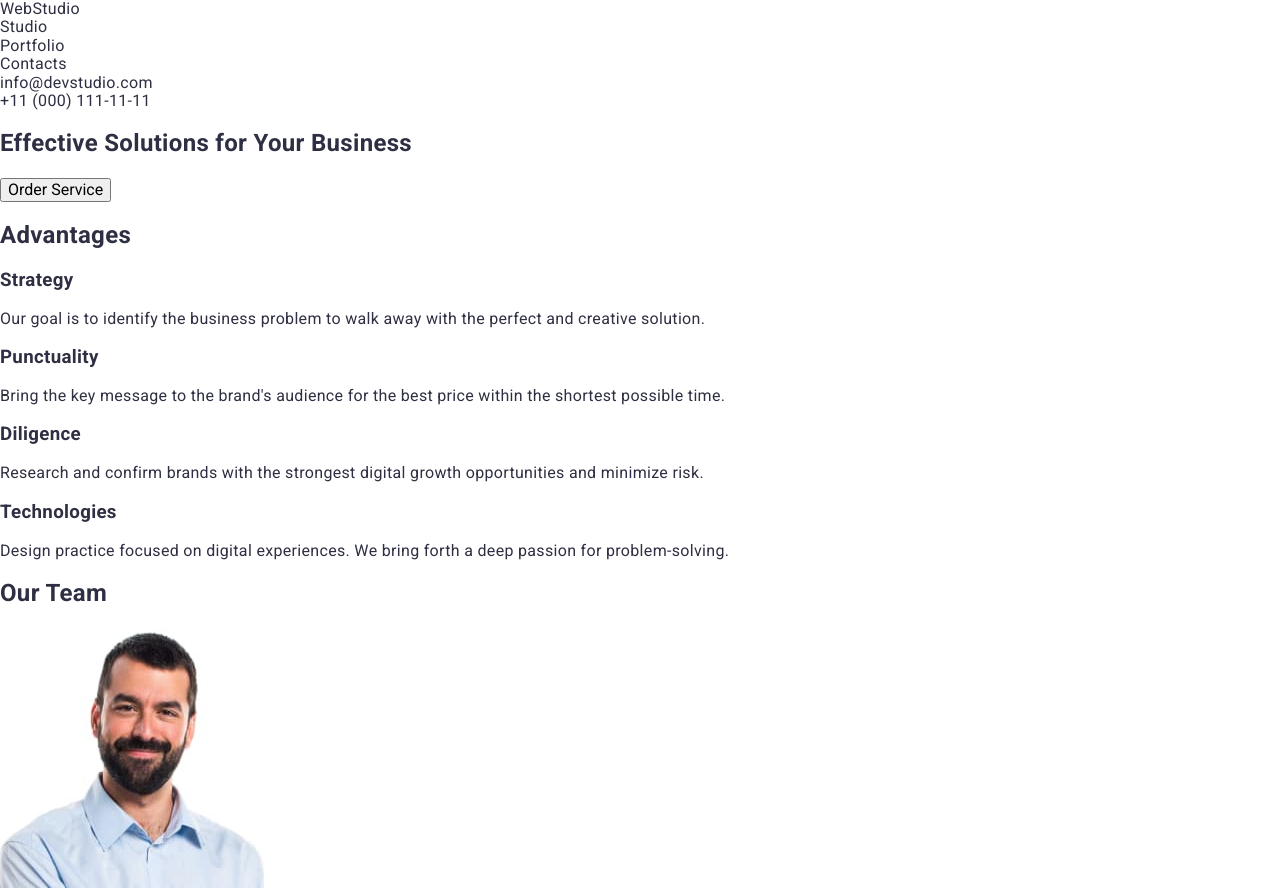
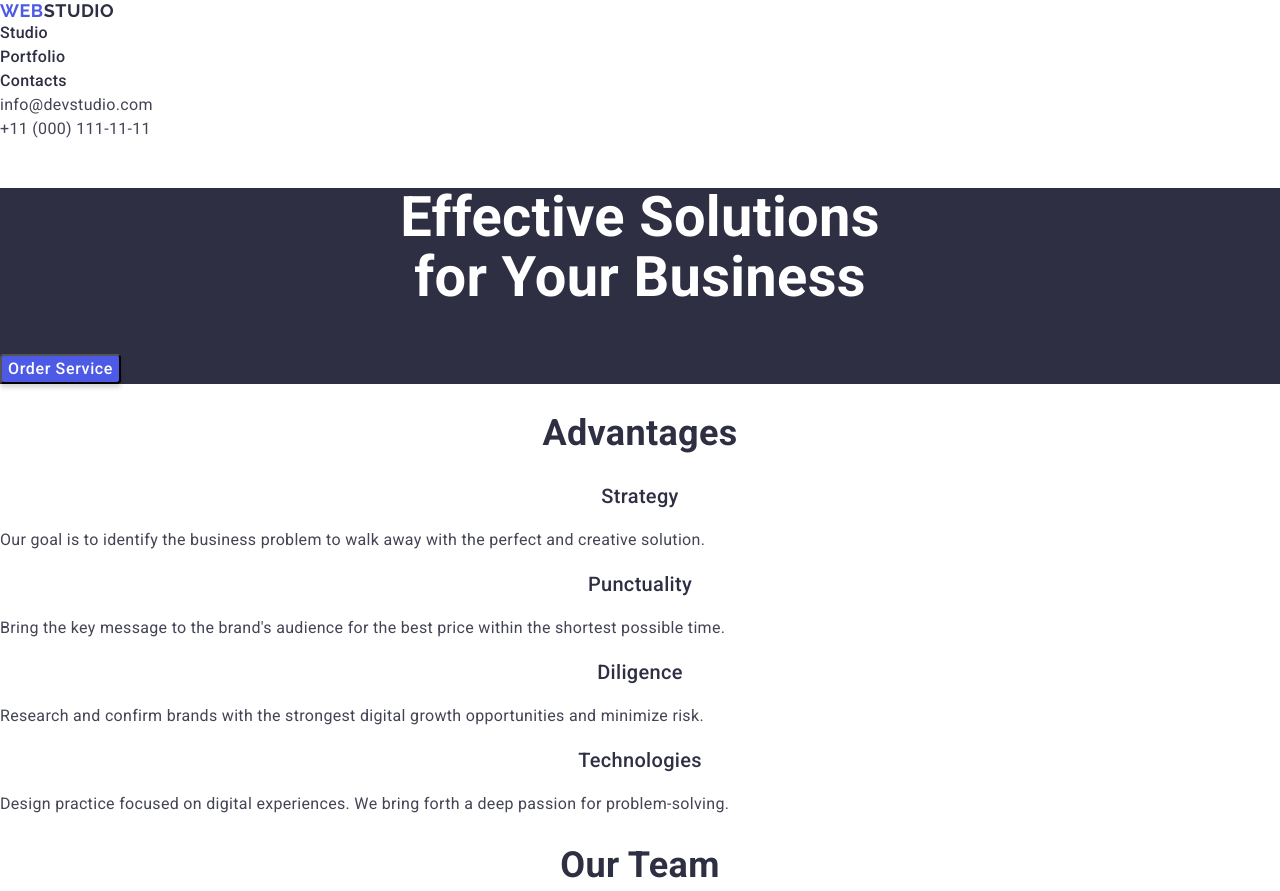
Before and after one commit to d3nn1x/hw2, a plain HTML site: page index.html in a window 1280 px wide. Shown: the top 891 px of the page. Drawn offline with nearby package versions, Linux system fonts and the light colour scheme.

Commit message:
add fonts and color

```diff
--- a/css/style.css
+++ b/css/style.css
@@ -1,5 +1,7 @@
 body {
   font-family: 'Roboto', sans-serif;
+  font-size: 16px;
+  font-weight: 400;
   letter-spacing: 0.02em;
   color: #2e2f42;
   background-color: #ffffff;
@@ -10,9 +12,131 @@ a {
   color: inherit;
 }
 
+img {
+  display: block;
+  max-width: 100%;
+  height: auto;
+}
+
 ul,
 ol {
   list-style: none;
   padding: 0;
   margin: 0;
 }
+
+/* __________ LOGO __________ */
+
+.logo {
+  font-family: Raleway;
+  font-size: 18px;
+  font-weight: 700;
+  line-height: 1.16667;
+  letter-spacing: 0.03em;
+  text-transform: uppercase;
+}
+
+.logo span {
+  color: #4d5ae5;
+}
+
+/* __________ BUTTON __________ */
+
+.button {
+  cursor: pointer;
+  border-radius: 4px;
+  box-shadow: 0px 4px 4px 0px rgba(0, 0, 0, 0.15);
+  color: #ffffff;
+
+  font-weight: 500;
+  line-height: 1.5;
+  letter-spacing: 0.04em;
+  background-color: #4d5ae5;
+}
+
+.button:hover,
+.button:focus {
+  background: #404bbf;
+}
+
+/* __________ TITILE __________ */
+
+.title {
+  font-size: 36px;
+  font-weight: 700;
+  line-height: 1.11;
+  text-align: center;
+}
+
+/* __________ SUBTITLE __________ */
+
+.subtitle {
+  font-size: 20px;
+  font-weight: 500;
+  line-height: 1.2;
+  text-align: center;
+}
+
+/* __________ CARD-TEXT __________ */
+
+.card-text {
+  color: #434455;
+
+  line-height: 1.5;
+}
+
+/* __________ HEADER __________ */
+
+.menu-link {
+  font-weight: 500;
+  line-height: 1.5;
+}
+
+.menu-link:hover,
+.menu-link:focus {
+  color: #404bbf;
+}
+
+.contacts-link {
+  color: #434455;
+
+  line-height: 1.5;
+}
+
+.contacts-link:hover,
+.contacts-link:focus {
+  color: #404bbf;
+}
+
+/* __________ HERO __________ */
+
+.hero {
+  background-color: #2e2f42;
+}
+
+.title-hero {
+  color: #ffffff;
+
+  font-size: 56px;
+  font-weight: 700;
+  line-height: 1.07;
+  text-align: center;
+}
+
+/* __________ ADVANTAGES __________ */
+
+/* __________ FOOTER __________ */
+
+.footer {
+  background-color: #2e2f42;
+}
+
+.footer .logo {
+  color: #ffffff;
+}
+
+.footer-text {
+  color: #f4f4fd;
+
+  line-height: 1.5;
+}
--- a/index.html
+++ b/index.html
@@ -24,47 +24,55 @@
       <a class="logo" href="#"><span>Web</span>Studio</a>
       <nav>
         <ul class="menu">
-          <li>Studio</li>
-          <li>Portfolio</li>
-          <li>Contacts</li>
+          <li><a class="menu-link" href="#studio">Studio</a></li>
+          <li><a class="menu-link" href="#portfolio">Portfolio</a></li>
+          <li><a class="menu-link" href="#contacts">Contacts</a></li>
         </ul>
       </nav>
       <ul class="contacts">
-        <li><a href="mailto:info@devstudio.com">info@devstudio.com</a></li>
-        <li><a href="tel:+11000111111">+11 (000) 111-11-11</a></li>
+        <li>
+          <a class="contacts-link" href="mailto:info@devstudio.com"
+            >info@devstudio.com</a
+          >
+        </li>
+        <li>
+          <a class="contacts-link" href="tel:+11000111111"
+            >+11 (000) 111-11-11</a
+          >
+        </li>
       </ul>
     </header>
     <main>
-      <section class="hero">
-        <h1 class="title-hero">Effective Solutions for Your Business</h1>
+      <section class="hero" id="studio">
+        <h1 class="title-hero">Effective Solutions <br />for Your Business</h1>
         <button class="button" type="button">Order Service</button>
       </section>
       <section class="advantages">
         <h2 class="title">Advantages</h2>
         <ul class="advantages-list">
           <li class="advantage-item">
-            <h3 class="card-title">Strategy</h3>
+            <h3 class="subtitle">Strategy</h3>
             <p class="card-text">
               Our goal is to identify the business problem to walk away with the
               perfect and creative solution.
             </p>
           </li>
           <li class="advantage-item">
-            <h3 class="card-title">Punctuality</h3>
+            <h3 class="subtitle">Punctuality</h3>
             <p class="card-text">
               Bring the key message to the brand's audience for the best price
               within the shortest possible time.
             </p>
           </li>
           <li class="advantage-item">
-            <h3 class="card-title">Diligence</h3>
+            <h3 class="subtitle">Diligence</h3>
             <p class="card-text">
               Research and confirm brands with the strongest digital growth
               opportunities and minimize risk.
             </p>
           </li>
           <li class="advantage-item">
-            <h3 class="card-title">Technologies</h3>
+            <h3 class="subtitle">Technologies</h3>
             <p class="card-text">
               Design practice focused on digital experiences. We bring forth a
               deep passion for problem-solving.
@@ -82,7 +90,7 @@
               alt="Mark Guerrero wearing a light blue collared shirt, standing with arms relaxed in a professional studio setting with a white background, neutral and confident expression"
               width="264"
             />
-            <h3 class="card-title">Mark Guerrero</h3>
+            <h3 class="subtitle">Mark Guerrero</h3>
             <p class="card-text">Product Designer</p>
           </li>
           <li class="team-member">
@@ -92,7 +100,7 @@
               alt="Tom"
               width="264"
             />
-            <h3 class="card-title">Tom Ford</h3>
+            <h3 class="subtitle">Tom Ford</h3>
             <p class="card-text">Frontend Developer</p>
           </li>
           <li class="team-member">
@@ -102,7 +110,7 @@
               alt="Camila"
               width="264"
             />
-            <h3 class="card-title">Camilia Garcia</h3>
+            <h3 class="subtitle">Camilia Garcia</h3>
             <p class="card-text">Marketing</p>
           </li>
           <li class="team-member">
@@ -112,12 +120,12 @@
               alt="Daniel"
               width="264"
             />
-            <h3 class="card-title">Daniel Wilson</h3>
+            <h3 class="subtitle">Daniel Wilson</h3>
             <p class="card-text">UI Designer</p>
           </li>
         </ul>
       </section>
-      <section class="portfolio">
+      <section class="portfolio" id="portfolio">
         <h2 class="title">Our Portfolio</h2>
         <ul class="portfolio-list">
           <li class="portfolio-item">
@@ -127,7 +135,7 @@
               alt="Banking Application"
               width="360"
             />
-            <h3 class="card-title">Banking App</h3>
+            <h3 class="subtitle">Banking App</h3>
             <p class="card-text">App</p>
           </li>
           <li class="portfolio-item">
@@ -137,7 +145,7 @@
               alt="Cashless Payment"
               width="360"
             />
-            <h3 class="card-title">Cashless Payment</h3>
+            <h3 class="subtitle">Cashless Payment</h3>
             <p class="card-text">Marketing</p>
           </li>
           <li class="portfolio-item">
@@ -147,7 +155,7 @@
               alt="Meditation Application"
               width="360"
             />
-            <h3 class="card-title">Meditation App</h3>
+            <h3 class="subtitle">Meditation App</h3>
             <p class="card-text">App</p>
           </li>
           <li class="portfolio-item">
@@ -157,7 +165,7 @@
               alt="Taxi Service"
               width="360"
             />
-            <h3 class="card-title">Taxi Service</h3>
+            <h3 class="subtitle">Taxi Service</h3>
             <p class="card-text">Marketing</p>
           </li>
           <li class="portfolio-item">
@@ -167,7 +175,7 @@
               alt="Screen Illustrations"
               width="360"
             />
-            <h3 class="card-title">Screen Illustrations</h3>
+            <h3 class="subtitle">Screen Illustrations</h3>
             <p class="card-text">Design</p>
           </li>
           <li class="portfolio-item">
@@ -177,16 +185,17 @@
               alt="Online Courses"
               width="360"
             />
-            <h3 class="card-title">Online Courses</h3>
+            <h3 class="subtitle">Online Courses</h3>
             <p class="card-text">Marketing</p>
           </li>
         </ul>
       </section>
     </main>
-    <footer>
+    <footer class="footer" id="contacts">
       <a class="logo" href="#"><span>Web</span>Studio</a>
       <p class="footer-text">
-        Increase the flow of customers and sales for your business with digital
+        Increase the flow of customers and <br />
+        sales for your business with digital <br />
         marketing & growth solutions.
       </p>
     </footer>
```
